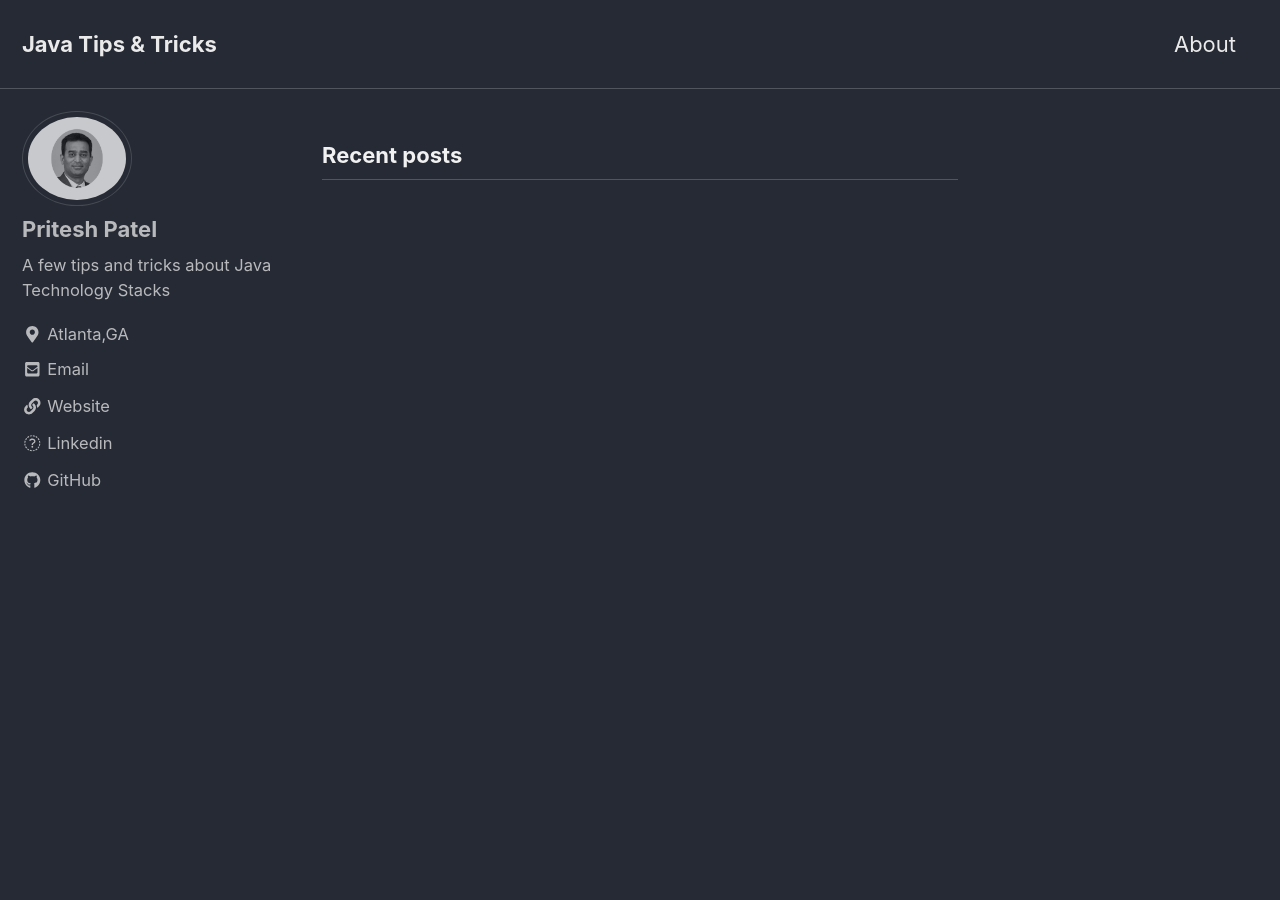
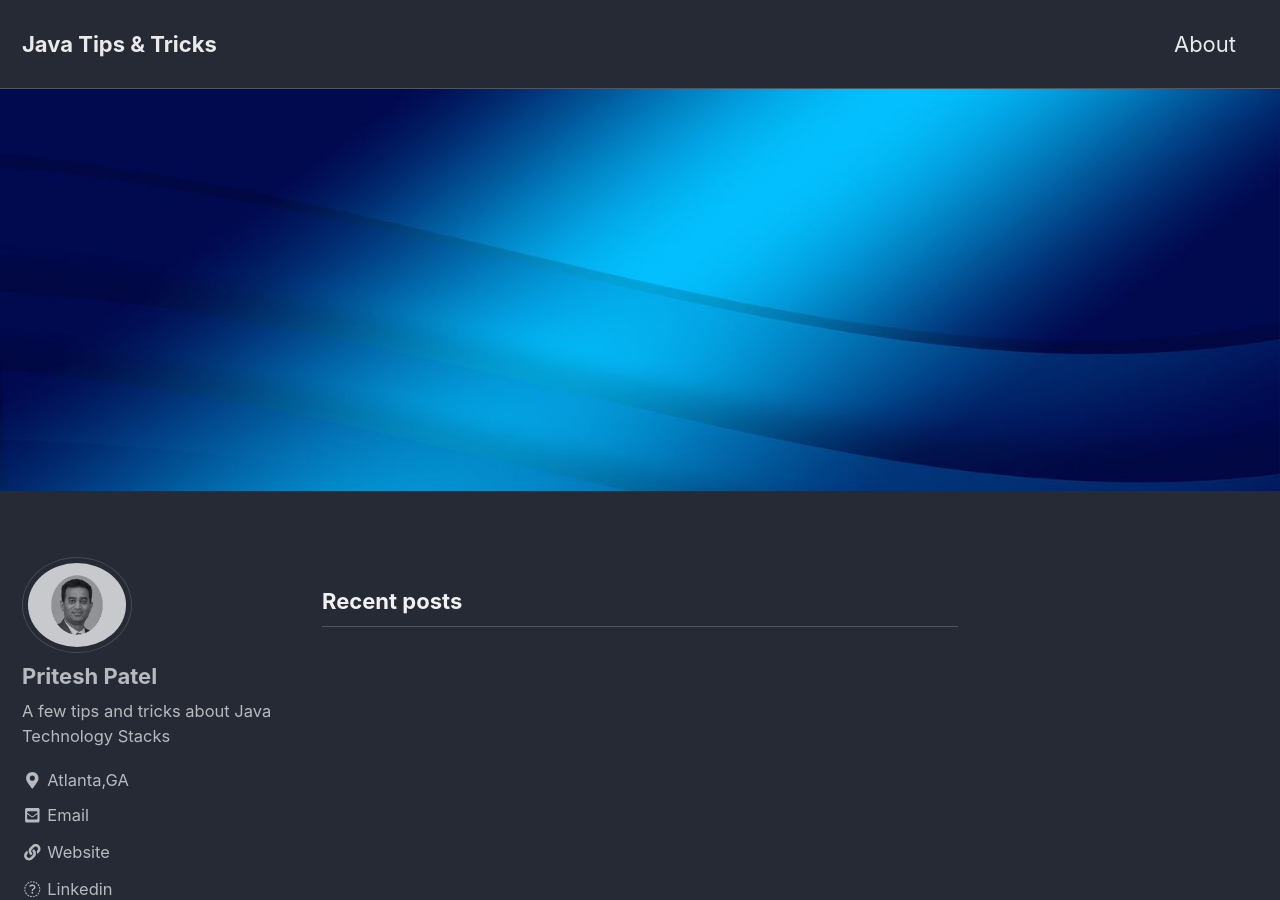
Before and after one commit to pritspatel/blog, a Jekyll site: the page built from index.html, in a window 1280 px wide and 900 px high. Built offline with Jekyll 4.4.1, drawn with Linux system fonts in a browser that asks for light colours; cached includes are drawn as plain includes; nearby versions of some CDN libraries; the list of posts is cut into pages by our own code.

```diff
--- a/_config.yml
+++ b/_config.yml
@@ -20,7 +20,7 @@
 title_separator          : "-"
 name                     : "Pritesh Patel"
 description              : "Java Tips & Tricks"
-url                      : # the base hostname & protocol for your site e.g. "https://mmistakes.github.io"
+url                      : "https://priteshpatel.tech" # the base hostname & protocol for your site e.g. "https://mmistakes.github.io"
 baseurl                  : # the subpath of your site, e.g. "/blog"
 repository               : # GitHub username/repo-name e.g. "mmistakes/minimal-mistakes"
 teaser                   : # path of fallback teaser image, e.g. "/assets/images/500x300.png"
--- a/index.html
+++ b/index.html
@@ -1,4 +1,6 @@
 ---
 layout: home
 author_profile: true
+header:
+    image: "/images/banner.jpg"
 ---
```
